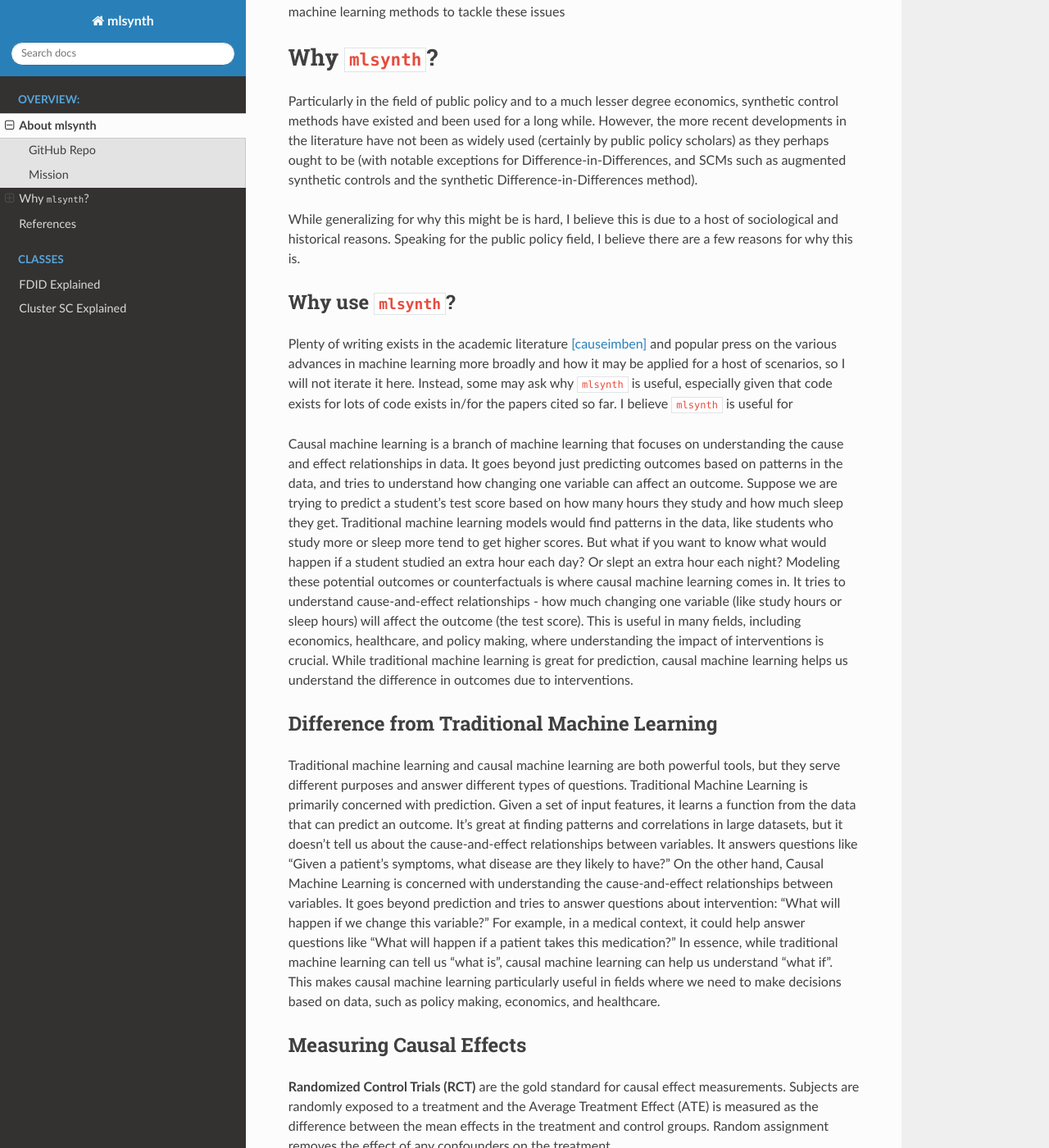
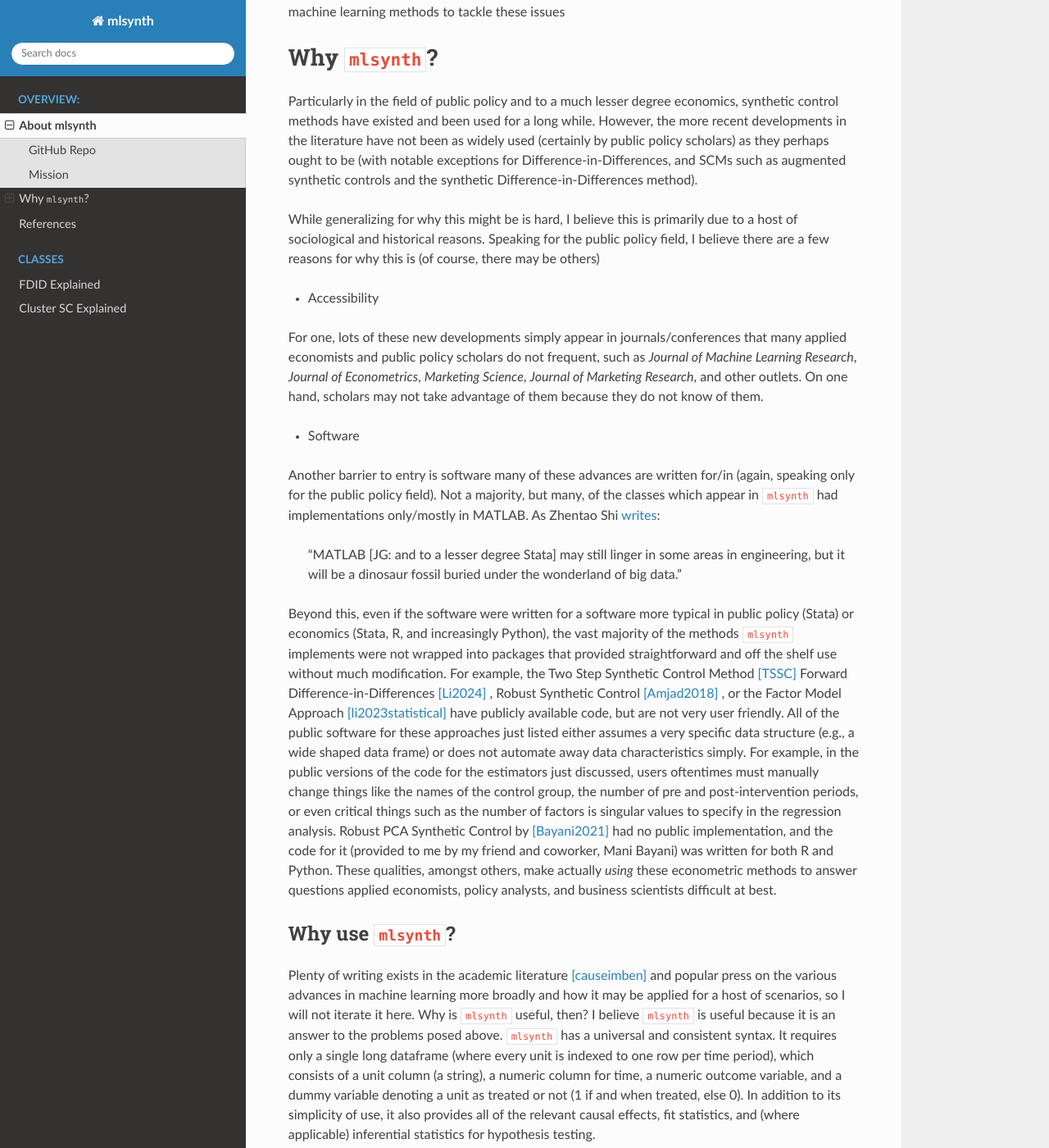
Before and after one commit to jgreathouse9/mlsynth, a Sphinx documentation site: the page built from docs/about.rst, in a window 1280 px wide and 1400 px high, scrolled down 1088 px. Shown: the whole window at 82% size. Built offline with Sphinx 7.4.7 and the Read the Docs theme 3.1.0, drawn with Linux system fonts in a browser that asks for light colours; pages that are not in the unit, such as notebooks, are missing from menus.

Commit message:
Update about.rst

```diff
--- a/docs/about.rst
+++ b/docs/about.rst
@@ -28,13 +28,25 @@ Why ``mlsynth``?
 
 Particularly in the field of public policy and to a much lesser degree economics, synthetic control methods have existed and been used for a long while. However, the more recent developments in the literature have not been as widely used (certainly by public policy scholars) as they perhaps ought to be (with notable exceptions for Difference-in-Differences, and SCMs such as augmented synthetic controls and the synthetic Difference-in-Differences method).
 
-While generalizing for why this might be is hard, I believe this is due to a host of sociological and historical reasons. Speaking for the public policy field, I believe there are a few reasons for why this is.
+While generalizing for why this might be is hard, I believe this is primarily due to a host of sociological and historical reasons. Speaking for the public policy field, I believe there are a few reasons for why this is (of course, there may be others)
+
+- Accessibility
+
+For one, lots of these new developments simply appear in journals/conferences that many applied economists and public policy scholars do not frequent, such as *Journal of Machine Learning Research*, *Journal of Econometrics*, *Marketing Science*, *Journal of Marketing Research*, and other outlets. On one hand, scholars may not take advantage of them because they do not know of them.
+
+- Software
+
+Another barrier to entry is software many of these advances are written for/in (again, speaking only for the public policy field). Not a majority, but many, of the classes which appear in ``mlsynth`` had implementations only/mostly in MATLAB. As Zhentao Shi `writes <https://zhentaoshi.github.io/econ5170/intro.html>`_:
+
+   "MATLAB [JG: and to a lesser degree Stata] may still linger in some areas in engineering, but it will be a dinosaur fossil buried under the wonderland of big data."
+
+Beyond this, even if the software were written for a software more typical in public policy (Stata) or economics (Stata, R, and increasingly Python), the vast majority of the methods ``mlsynth`` implements were not wrapped into packages that provided straightforward and off the shelf use without much modification. For example, the Two Step Synthetic Control Method [TSSC]_ Forward Difference-in-Differences [Li2024]_ , Robust Synthetic Control [Amjad2018]_ , or the Factor Model Approach [li2023statistical]_ have publicly available code, but are not very user friendly. All of the public software for these approaches just listed either assumes a very specific data structure (e.g., a wide shaped data frame) or does not automate away data characteristics simply. For example, in the public versions of the code for the estimators just discussed, users oftentimes must manually change things like the names of the control group, the number of pre and post-intervention periods, or even critical things such as the number of factors is singular values to specify in the regression analysis. Robust PCA Synthetic Control by [Bayani2021]_ had no public implementation, and the code for it (provided to me by my friend and coworker, Mani Bayani) was written for both R and Python. These qualities, amongst others, make actually *using* these econometric methods to answer questions applied economists, policy analysts, and business scientists difficult at best.
 
 
 Why use ``mlsynth``?
 --------------------------------
 
-Plenty of writing exists in the academic literature [causeimben]_ and popular press on the various advances in machine learning more broadly and how it may be applied for a host of scenarios, so I will not iterate it here. Instead, some may ask why ``mlsynth`` is useful, especially given that code exists for lots of code exists in/for the papers cited so far. I believe ``mlsynth`` is useful for
+Plenty of writing exists in the academic literature [causeimben]_ and popular press on the various advances in machine learning more broadly and how it may be applied for a host of scenarios, so I will not iterate it here. Why is ``mlsynth``  useful, then? I believe ``mlsynth`` is useful because it is an answer to the problems posed above. ``mlsynth`` has a universal and consistent syntax. It requires only a single long dataframe (where every unit is indexed to one row per time period), which consists of a unit column (a string), a numeric column for time, a numeric outcome variable, and a dummy variable denoting a unit as treated or not (1 if and when treated, else 0). In addition to its simplicity of use, it also provides all of the relevant causal effects, fit statistics, and (where applicable) inferential statistics for hypothesis testing.
 
 Causal machine learning is a branch of machine learning that focuses on understanding the cause and effect relationships in data. It goes beyond just predicting outcomes based on patterns in the data, and tries to understand how changing one variable can affect an outcome.
 Suppose we are trying to predict a student’s test score based on how many hours they study and how much sleep they get. Traditional machine learning models would find patterns in the data, like students who study more or sleep more tend to get higher scores.
```
